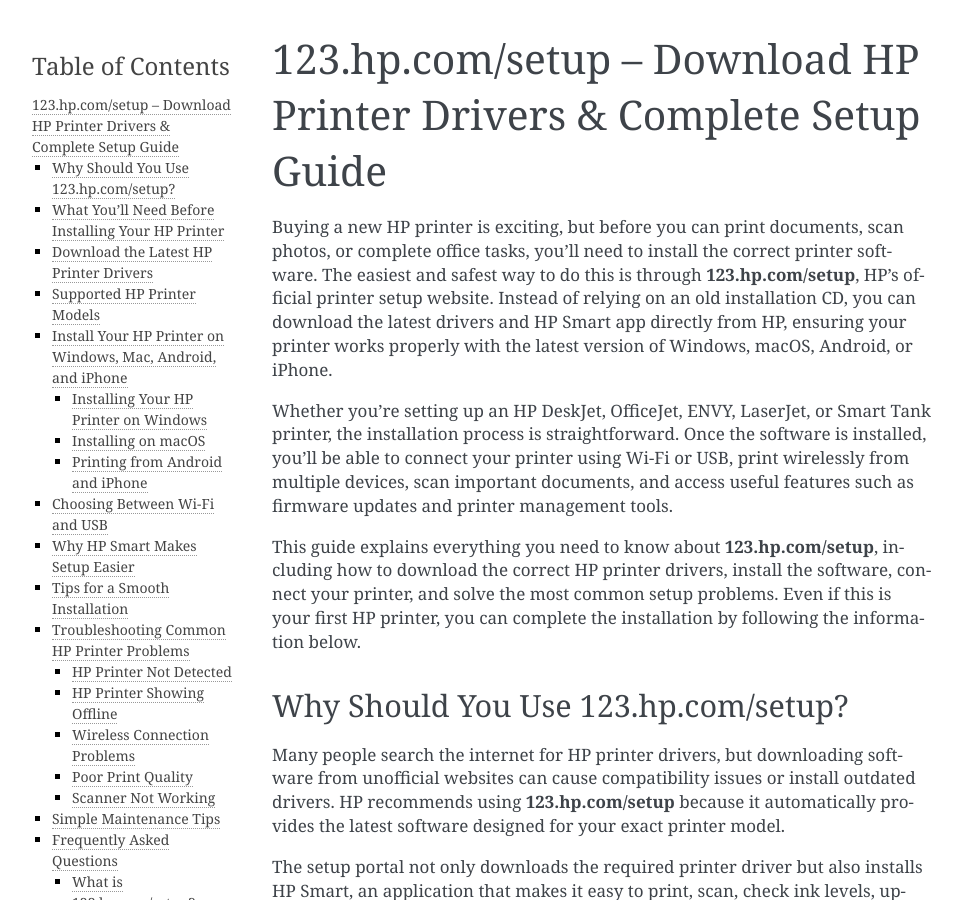
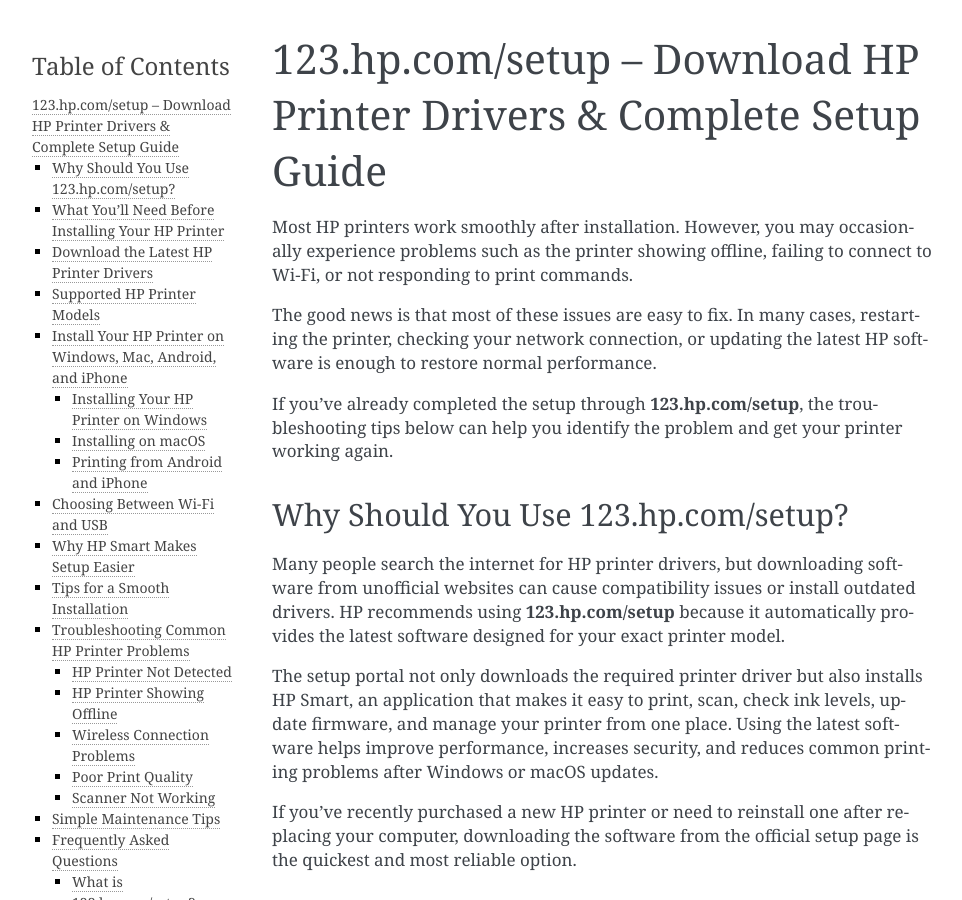
Before and after one commit to taxguide/123hpcomsetup, a Sphinx documentation site: the page built from docs/index.rst, in a window 1280 px wide and 900 px high. Shown: the whole window, without its empty margins (148-1110 px from the left). Built offline with Sphinx 7.4.7, drawn with Linux system fonts in a browser that asks for light colours.

Commit message:
Update index.rst

```diff
--- a/docs/index.rst
+++ b/docs/index.rst
@@ -1,11 +1,11 @@
 123.hp.com/setup – Download HP Printer Drivers & Complete Setup Guide
 =====================================================================
 
-Buying a new HP printer is exciting, but before you can print documents, scan photos, or complete office tasks, you'll need to install the correct printer software. The easiest and safest way to do this is through **123.hp.com/setup**, HP's official printer setup website. Instead of relying on an old installation CD, you can download the latest drivers and HP Smart app directly from HP, ensuring your printer works properly with the latest version of Windows, macOS, Android, or iPhone.
+Most HP printers work smoothly after installation. However, you may occasionally experience problems such as the printer showing offline, failing to connect to Wi-Fi, or not responding to print commands.
 
-Whether you're setting up an HP DeskJet, OfficeJet, ENVY, LaserJet, or Smart Tank printer, the installation process is straightforward. Once the software is installed, you'll be able to connect your printer using Wi-Fi or USB, print wirelessly from multiple devices, scan important documents, and access useful features such as firmware updates and printer management tools.
+The good news is that most of these issues are easy to fix. In many cases, restarting the printer, checking your network connection, or updating the latest HP software is enough to restore normal performance.
 
-This guide explains everything you need to know about **123.hp.com/setup**, including how to download the correct HP printer drivers, install the software, connect your printer, and solve the most common setup problems. Even if this is your first HP printer, you can complete the installation by following the information below.
+If you've already completed the setup through **123.hp.com/setup**, the troubleshooting tips below can help you identify the problem and get your printer working again.
 
 Why Should You Use 123.hp.com/setup?
 ------------------------------------
```
